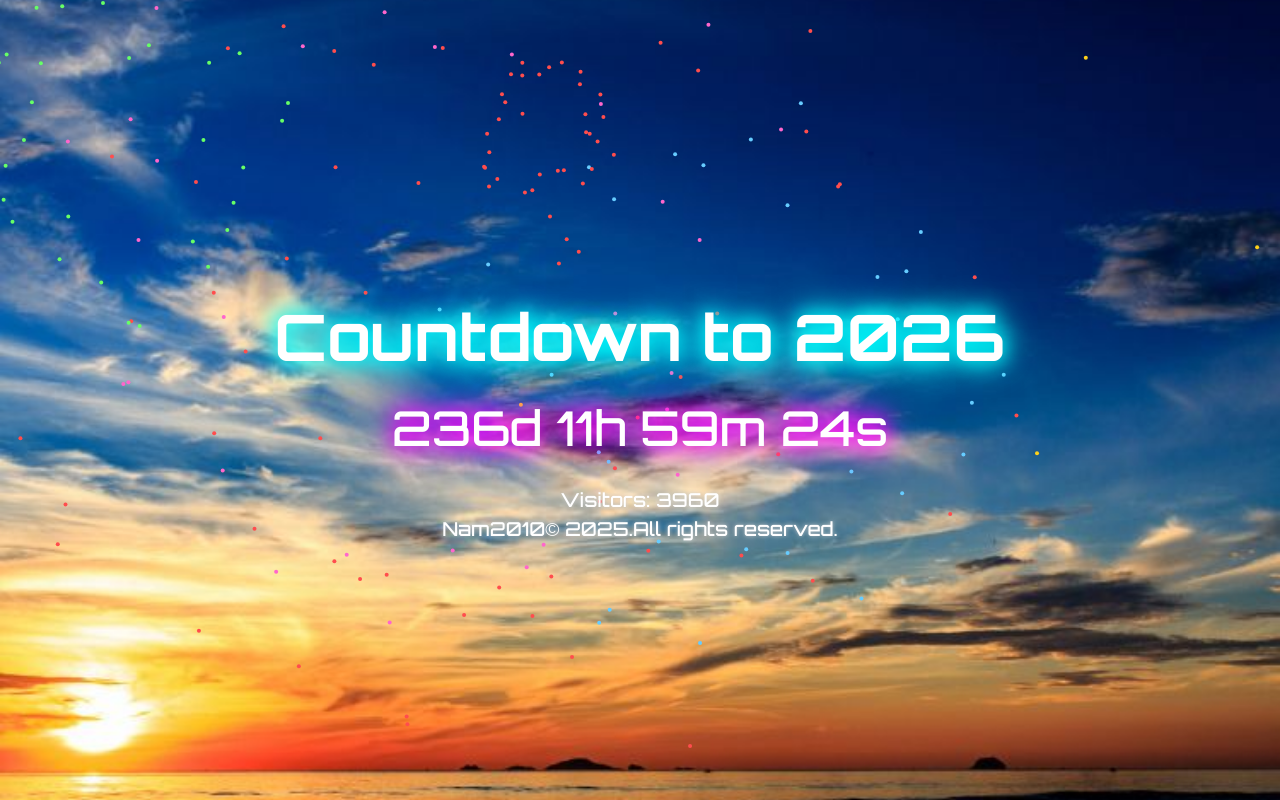
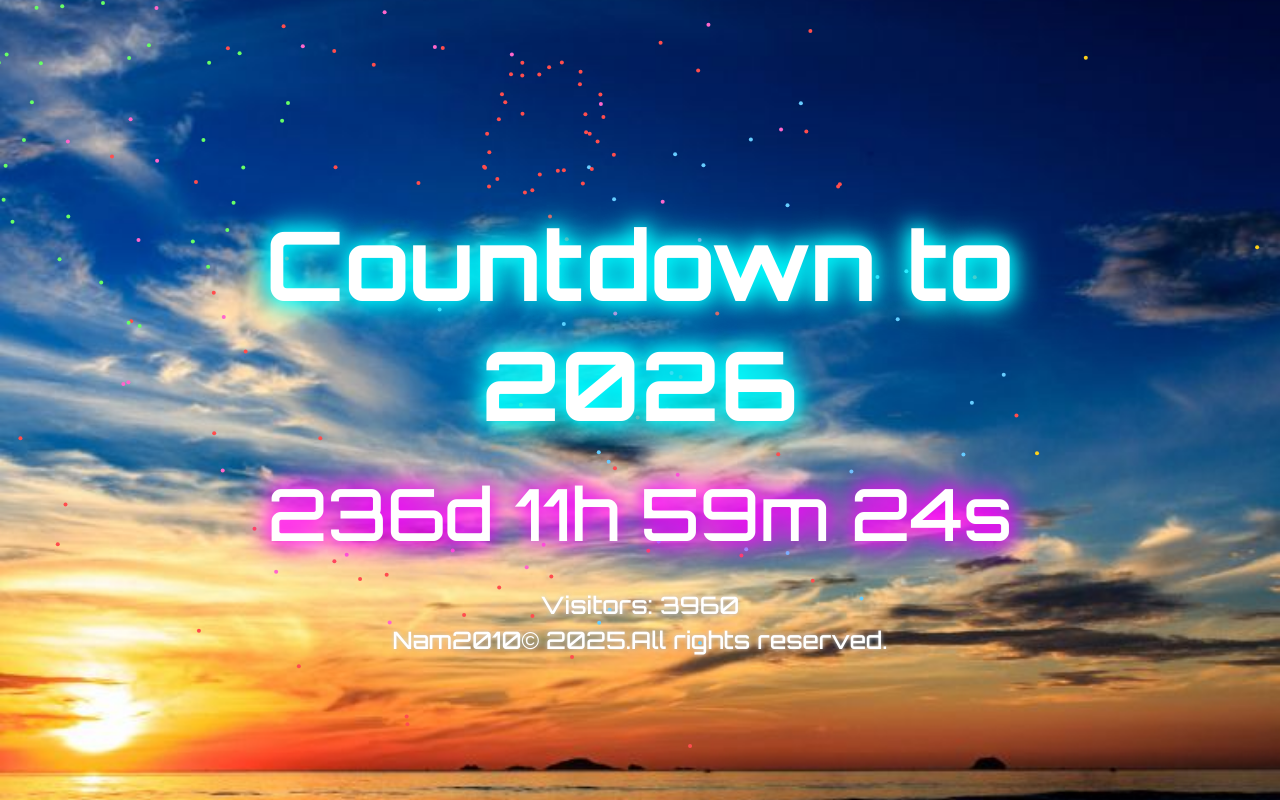
Before and after one commit to nam2010-pp/2026, a Flask app: page / in a window 1280 px wide. Run offline with Flask 3, Linux system fonts and the light colour scheme.

Commit message:
Update style.css

```diff
--- a/static/style.css
+++ b/static/style.css
@@ -1,4 +1,8 @@
 @import url('https://fonts.googleapis.com/css2?family=Orbitron:wght@500;700&display=swap');
+
+html {
+  font-size: 16px;
+}
 
 body {
   margin: 0;
@@ -9,33 +13,53 @@ body {
   display: flex;
   justify-content: center;
   align-items: center;
-  transition: background 1s ease;
+  transition: background 0.5s ease;
+  text-align: center;
 }
 
 .overlay {
-  text-align: center;
   position: relative;
   z-index: 2;
   color: #fff;
   padding: 20px;
+  width: 90%;
+  max-width: 800px;
 }
 
 .title {
-  font-size: 4rem;
-  margin-bottom: 20px;
+  font-size: clamp(2rem, 8vw, 6rem);
+  margin-bottom: 1.5rem;
   animation: glow 2s ease-in-out infinite alternate;
 }
 
 .countdown {
-  font-size: 3rem;
-  margin-bottom: 30px;
+  font-size: clamp(1.5rem, 6vw, 4.5rem);
+  margin-bottom: 2rem;
   animation: glow2 2s ease-in-out infinite alternate;
 }
 
 .visits, .footer {
-  font-size: 1.2rem;
+  font-size: clamp(1rem, 2.5vw, 1.5rem);
   margin: 5px;
   text-shadow: 0 0 4px #ccc;
+}
+
+button {
+  font-size: 1rem;
+  padding: 10px 20px;
+  border-radius: 8px;
+  border: none;
+  cursor: pointer;
+  margin-top: 10px;
+  background-color: #fff;
+  color: #333;
+  font-weight: bold;
+  box-shadow: 0 0 10px rgba(255, 255, 255, 0.3);
+  transition: 0.3s;
+}
+
+button:hover {
+  background-color: #eee;
 }
 
 canvas#fireworks-canvas {
```
